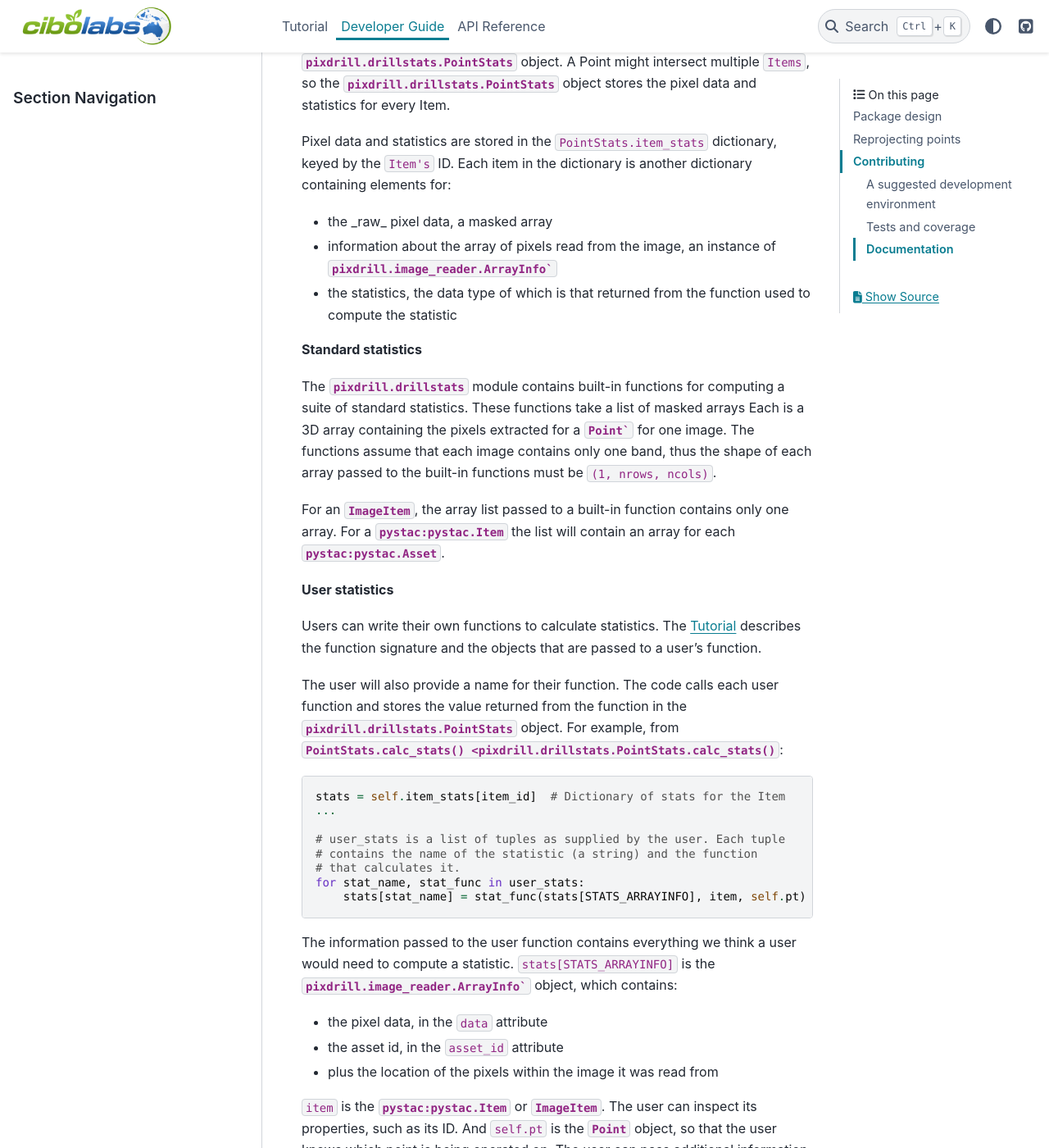
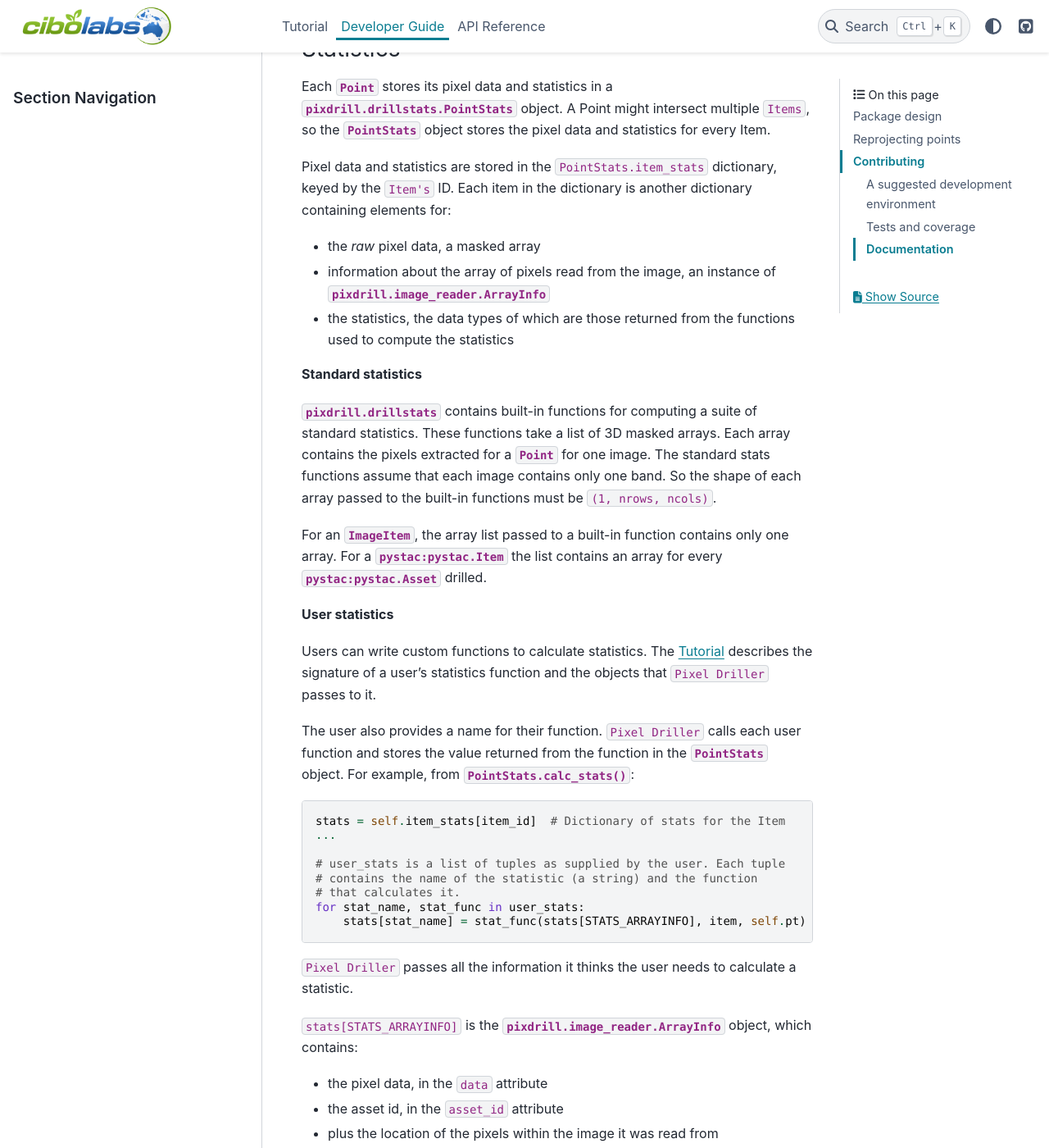
Before and after one commit to cibolabs/pixeldriller, a Sphinx documentation site: the page built from doc/source/developer_guide.rst, in a window 1280 px wide and 1400 px high, scrolled down 1943 px. Shown: the whole window at 82% size. Built offline with Sphinx 7.4.7 and the PyData theme 0.15.4, drawn with Linux system fonts in a browser that asks for light colours; some of the changed text lies outside the part shown.

Commit message:
Added pystac.Asset to the class diagram and fixed issues with rich links in the developer guide.

```diff
--- a/doc/source/developer_guide.rst
+++ b/doc/source/developer_guide.rst
@@ -41,17 +41,17 @@ The user specifies these images in one of two ways by providing:
 In the diagram, ``Item`` is a conceptual abstraction of
 :class:`~pixdrill.drill.ImageItem` and :class:`pystac:pystac.Item`.
 It has no corresponding software component. All ``Items`` have an
-*ID* and a way to access the file paths (or URLs) to the underlying image or
-images.
+``id`` attribute and a way to access the file paths or URLs to the
+underlying image or images.
 
 The main difference between an :class:`~pixdrill.drill.ImageItem` and a
 :class:`pystac:pystac.Item` is the number
-of images associated with them. An :class:`~pixdrill.drill.ImageItem` has
+of images associated with them. An :class:`~pixdrill.drill.ImageItem`
 has only one image.
-A :class:`pystac:pystac.Item` can have one or more images. Each image is
+A :class:`pystac:pystac.Item` can have one or more images; each
 a :class:`pystac:pystac.Asset`.
 
-``Pixel Driller`` reads images using the GDAL package.
+``Pixel Driller`` delegates image reading to `GDAL <https://gdal.org/>`__.
 GDAL represents an image as a ``Dataset``.
 An image is composed of one or more bands. Each band is a two-dimensional
 numpy array of pixels.
@@ -59,21 +59,21 @@ numpy array of pixels.
 Where and what to drill
 ~~~~~~~~~~~~~~~~~~~~~~~
 
-A :class:`Survey Point <pixdrill.drillpoints.Point>` determines the location
+A Survey :class:`~pixdrill.drillpoints.Point` determines the location
 of the pixels within an image to extract.
 
 For :class:`Image Items <pixdrill.drill.ImageItem>`, the user supplies the
 paths or URLs to the images they want drilled.
-The :class:`Survey Point's <pixdrill.drillpoints.Point>` date is not used.
+The Survey :class:`Point's <pixdrill.drillpoints.Point>` date is not used.
 
 For :class:`STAC Items <pystac:pystac.Item>`, ``Pixel Driller`` uses the images
-returned from the search of a ``STAC Catalogue`` using the user-supplied
+returned from searching a ``STAC Catalogue`` with the user-supplied
 parameters, including:
 
 - the ``STAC Catalogue`` and *collections* specified
-- the locations of the :class:`Survey Points <pixdrill.drillpoints.Point>`
-- the image acquisition-window for each
-  :class:`Survey Point <pixdrill.drillpoints.Point>`
+- the locations of the Survey :class:`Points <pixdrill.drillpoints.Point>`
+- the image acquisition-window for each Survey
+  :class:`<pixdrill.drillpoints.Point>`
 
 Drilling
 ~~~~~~~~~
@@ -83,10 +83,11 @@ the :class:`Driller <pixdrill.drillpoints.ItemDriller>`
 objects to do so.
 A :class:`Driller <pixdrill.drillpoints.ItemDriller>` contains:
 
-- a collection of :class:`Survey Points <pixdrill.drillpoints.Point>`
+- the ``Item`` to be drilled
+- a collection of Survey :class:`Points <pixdrill.drillpoints.Point>`
   that intersect the ``Item``
 - a function for reading the pixel data for every
-  :class:`~pixdrill.drillpoints.Point` from its ``Item's`` images
+  :class:`~pixdrill.drillpoints.Point` from the ``Item's`` images
 - a function for calculating the statistics for every
   :class:`~pixdrill.drillpoints.Point`
 
@@ -94,56 +95,57 @@ A :class:`Driller <pixdrill.drillpoints.ItemDriller>` contains:
 delegates the responsibility of reading the pixels from an
 image to an :class:`Image Reader <pixdrill.image_reader.ImageReader>` object.
 It also delegates responsibility for computing statistics to each
-:class:`Point's <~pixdrill.drillpoints.Point>`
-:class:`Survey Stats <pixdrill.drillstats.PointStats>` object.
+:class:`Point's <pixdrill.drillpoints.Point>`
+:class:`Stats <pixdrill.drillstats.PointStats>` object.
 Thus :class:`Drillers <pixdrill.drillpoints.ItemDriller>` indirectly populate
-each :class:`Point's <~pixdrill.drillpoints.Point>` survey statistics.
+each :class:`Point's <pixdrill.drillpoints.Point>` survey statistics.
 
 Statistics
 ~~~~~~~~~~
 
-Each :class:`<~pixdrill.drillpoints.Point>` stores its pixel data and
+Each :class:`~pixdrill.drillpoints.Point` stores its pixel data and
 statistics in a :class:`pixdrill.drillstats.PointStats` object.
 A Point might intersect multiple ``Items``, so the
-:class:`pixdrill.drillstats.PointStats` object stores the pixel data and
+:class:`~pixdrill.drillstats.PointStats` object stores the pixel data and
 statistics for every Item.
 
 Pixel data and statistics are stored in the ``PointStats.item_stats``
 dictionary, keyed by the ``Item's`` ID. Each item in the dictionary is
 another dictionary containing elements for:
 
-- the _raw_ pixel data, a :ref:`masked array <numpy:maskedarray>`
+- the *raw* pixel data, a :ref:`masked array <numpy:maskedarray>`
 - information about the array of pixels read from the image, an instance
-  of :class:`pixdrill.image_reader.ArrayInfo``
-- the statistics, the data type of which is that returned from the function
-  used to compute the statistic
+  of :class:`pixdrill.image_reader.ArrayInfo`
+- the statistics, the data types of which are those returned from the functions
+  used to compute the statistics
 
 
 **Standard statistics**
 
-The :mod:`pixdrill.drillstats` module contains built-in functions for computing
+:mod:`pixdrill.drillstats` contains built-in functions for computing
 a suite of standard statistics. These functions take a list of
-:ref:`masked arrays <numpy:maskedarray>` Each is a 3D array containing the
-pixels extracted for a :class:`~pixdrill.drillpoints.Point`` for one image.
-The functions assume that each image contains only one band, thus the shape
-of each array passed to the built-in functions must be ``(1, nrows, ncols)``.
+3D :ref:`masked arrays <numpy:maskedarray>`. Each array contains the
+pixels extracted for a :class:`~pixdrill.drillpoints.Point` for one image.
+The standard stats functions assume that each image contains only one band.
+So the shape of each array passed to the built-in functions must be
+``(1, nrows, ncols)``.
 
 For an :class:`~pixdrill.drill.ImageItem`, the array list passed to a
 built-in function contains only one array. For a
-:class:`pystac:pystac.Item` the list will contain an array for each
-:class:`pystac:pystac.Asset`.
+:class:`pystac:pystac.Item` the list contains an array for every
+:class:`pystac:pystac.Asset` drilled.
 
 **User statistics**
 
-Users can write their own functions to calculate statistics. The
-:ref:`Tutorial <tutorial:user statistics>` describes the function
-signature and the objects that are passed to a user's function.
+Users can write custom functions to calculate statistics. The
+:ref:`Tutorial <tutorial:user statistics>` describes the signature of a
+user's statistics function and the objects that ``Pixel Driller`` passes to it.
 
-The user will also provide a name for their function. The code calls each
+The user also provides a name for their function. ``Pixel Driller`` calls each
 user function and stores the value returned from the function
-in the :class:`pixdrill.drillstats.PointStats` object.
+in the :class:`~pixdrill.drillstats.PointStats` object.
 For example, from
-:func:`PointStats.calc_stats() <pixdrill.drillstats.PointStats.calc_stats`::
+:func:`PointStats.calc_stats() <pixdrill.drillstats.PointStats.calc_stats>`::
 
     stats = self.item_stats[item_id]  # Dictionary of stats for the Item
     ...
@@ -154,10 +156,11 @@ For example, from
     for stat_name, stat_func in user_stats:
         stats[stat_name] = stat_func(stats[STATS_ARRAYINFO], item, self.pt)
 
-The information passed to the user function contains everything we think a
-user would need to compute a statistic.
+``Pixel Driller`` passes all the information it thinks the user needs to
+calculate a statistic.
+
 ``stats[STATS_ARRAYINFO]`` is the
-:class:`pixdrill.image_reader.ArrayInfo`` object, which contains:
+:class:`pixdrill.image_reader.ArrayInfo` object, which contains:
 
 - the pixel data, in the ``data`` attribute
 - the asset id, in the ``asset_id`` attribute
@@ -165,12 +168,13 @@ user would need to compute a statistic.
 
 ``item`` is the :class:`pystac:pystac.Item` or
 :class:`~pixdrill.drill.ImageItem`. The user can inspect its
-properties, such as its ID. And ``self.pt`` is the
-:class:`~pixdrill.drillpoints.Point` object, so that the user knows which
-point is being operated on. The user can pass additional information to the
-user function as :class:`~pixdrill.drillpoints.Point` attributes.
-For example: use Python's built-in :func:`python:setatrr` and
-:func:`python:getattr` functions.
+properties, such as its `id` attribute.
+
+``self.pt`` is the :class:`~pixdrill.drillpoints.Point` object,
+so the user knows which point is being operated on. The user can pass
+additional information to the user function as
+:class:`~pixdrill.drillpoints.Point` attributes with Python's
+built-in :func:`python:setattr` and :func:`python:getattr` functions.
 
 Reprojecting points
 --------------------
```
Also changed, not shown: other parts of doc/source/developer_guide.rst (+1 -1 lines), 1 other file.
